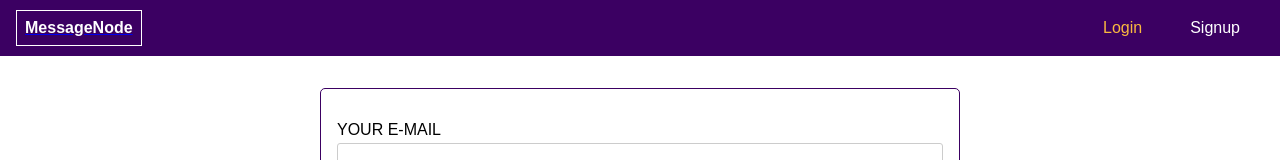
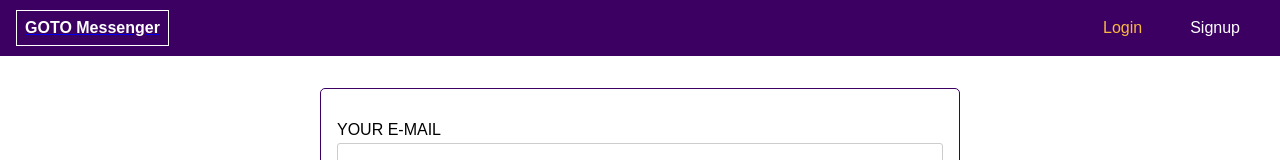
Before and after one commit to nfgoto/gotoMessenger_client, a React (Create React App) app: page / in a window 1280 px wide. Shown: the top 160 px of the page. Built offline with nearby package versions, Linux system fonts and the light colour scheme; the HTML template or start-up script is replaced by a standard one.

Commit message:
app name change

```diff
--- a/src/components/Logo/Logo.js
+++ b/src/components/Logo/Logo.js
@@ -2,6 +2,6 @@
 
 import './Logo.css';
 
-const logo = props => <h1 className="logo">MessageNode</h1>;
+const logo = props => <h1 className="logo">GOTO Messenger</h1>;
 
 export default logo;
```
